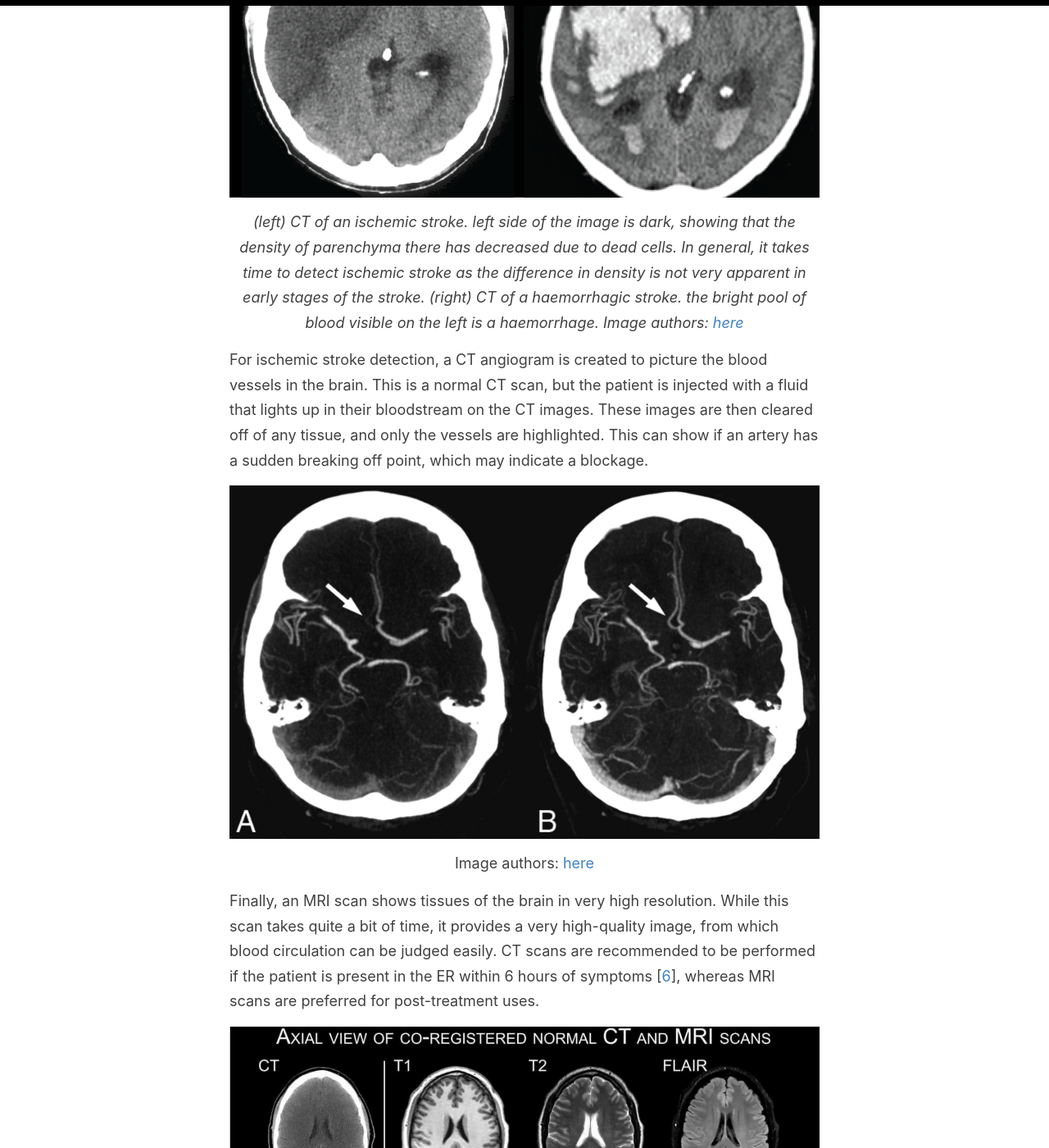
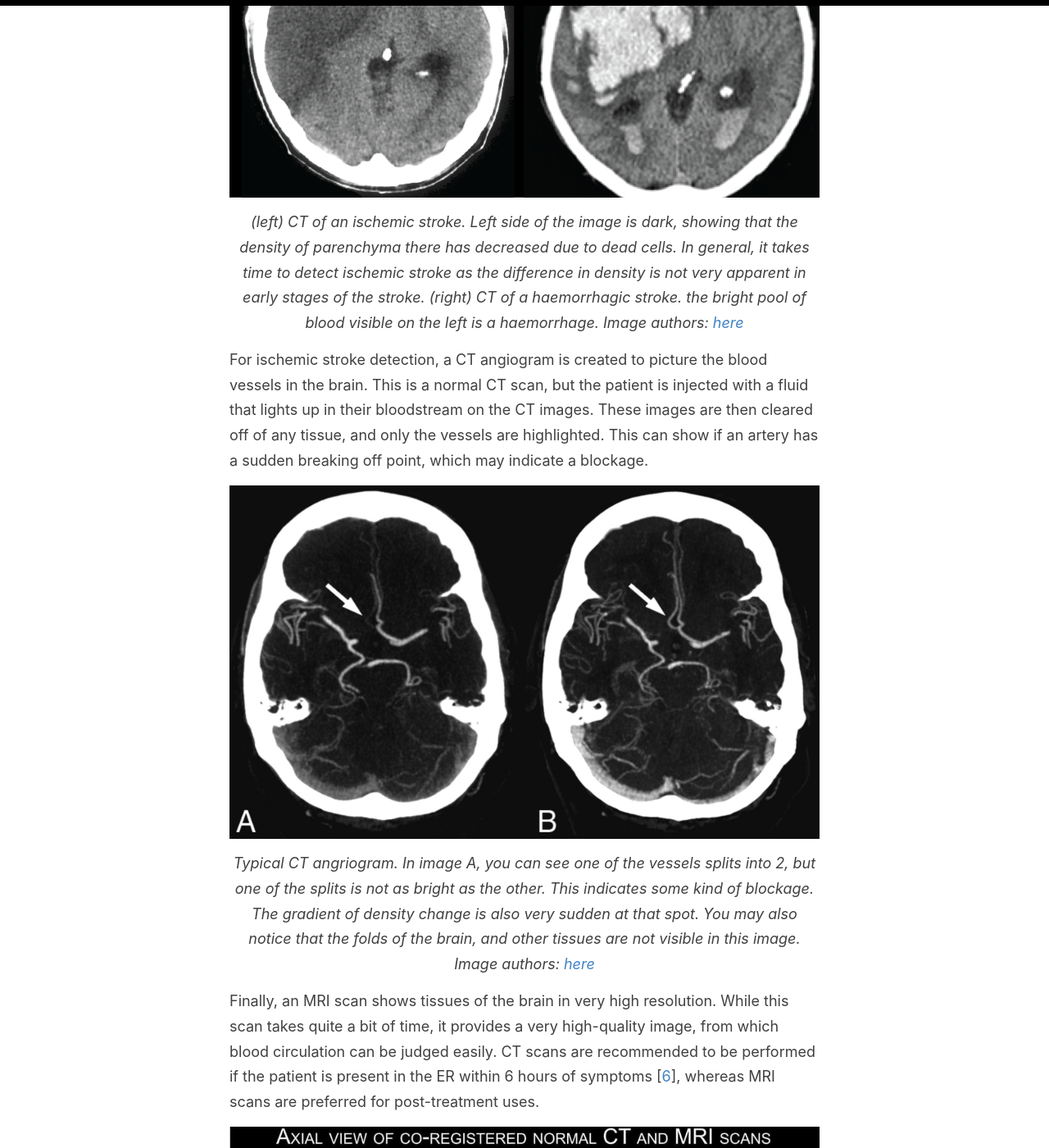
Before and after one commit to CodeSeeker99/codeseeker99.github.io, a Jekyll site: the page built from _posts/2021-02-04-how-is-a-stroke-treated.md, in a window 1280 px wide and 1400 px high, scrolled down 3152 px. Shown: the whole window at 82% size. Built offline with Jekyll 4.4.1, drawn with Linux system fonts in a browser that asks for light colours; our own code applies the rules of GitHub Pages for plain Markdown files; some of the changed text lies outside the part shown.

Commit message:
Update 2021-02-04-how-is-a-stroke-treated.md

```diff
--- a/_posts/2021-02-04-how-is-a-stroke-treated.md
+++ b/_posts/2021-02-04-how-is-a-stroke-treated.md
@@ -46,17 +46,17 @@ Blood tests are also done parallelly to determine if the cause of weakness / unc
 Imaging is one of the important confirmation tests done when a stroke is suspected. This is where the etiology of the stroke is determined. Primarily, there are 3 ways in which the brain can be imaged. The fastest method is a simple head CT scan as shown below. While the resolution of this image is less, haemorrhagic strokes can be easily identified in this scan as blood is visible as bright white (since it is denser than the surrounding tissue) on this scan. Any area that should not have blood, but is showing up white on the scan can immediately be identified as an area of haemorrhage. Ischemic strokes are not that easy to identify with just a simple CT scan as the areas deprived of blood can seem just as dense as the other regions for quite a long time. After some time, however, the deprived region starts to appear darker in the CT scan as the cells keep dying.
 
 ![CT scan of brain]({{site.baseurl}}/images/ctbrain.png)
-<p style="text-align:center"><i> (left) CT of an ischemic stroke. left side of the image is dark, showing that the density of parenchyma there has decreased due to dead cells. In general, it takes time to detect ischemic stroke as the difference in density is not very apparent in early stages of the stroke. (right) CT of a haemorrhagic stroke. the bright pool of blood visible on the left is a haemorrhage. Image authors: <a href="https://ysjournal.com/can-artificial-intelligence-tell-the-difference-between-ischemic-and-hemorrhagic-stroke/">here</a></i></p>
+<p style="text-align:center"><i> (left) CT of an ischemic stroke. Left side of the image is dark, showing that the density of parenchyma there has decreased due to dead cells. In general, it takes time to detect ischemic stroke as the difference in density is not very apparent in early stages of the stroke. (right) CT of a haemorrhagic stroke. the bright pool of blood visible on the left is a haemorrhage. Image authors: <a href="https://ysjournal.com/can-artificial-intelligence-tell-the-difference-between-ischemic-and-hemorrhagic-stroke/">here</a></i></p>
 
 For ischemic stroke detection, a CT angiogram is created to picture the blood vessels in the brain. This is a normal CT scan, but the patient is injected with a fluid that lights up in their bloodstream on the CT images. These images are then cleared off of any tissue, and only the vessels are highlighted. This can show if an artery has a sudden breaking off point, which may indicate a blockage.
 
 ![CT Angiogram of brain]({{site.baseurl}}/images/angiobrain.jpg)
-<p style="text-align:center"> Image authors: <a href="http://www.ajnr.org/content/36/10/1834">here</a> </p>
+<p style="text-align:center"><i> Typical CT angriogram. In image A, you can see one of the vessels splits into 2, but one of the splits is not as bright as the other. This indicates some kind of blockage. The gradient of density change is also very sudden at that spot. You may also notice that the folds of the brain, and other tissues are not visible in this image. Image authors: <a href="http://www.ajnr.org/content/36/10/1834">here</a> </i></p>
 
 Finally, an MRI scan shows tissues of the brain in very high resolution. While this scan takes quite a bit of time, it provides a very high-quality image, from which blood circulation can be judged easily. CT scans are recommended to be performed if the patient is present in the ER within 6 hours of symptoms [[6](https://www.ncbi.nlm.nih.gov/pmc/articles/PMC6707502/)], whereas MRI scans are preferred for post-treatment uses.
 
 ![Difference between MRI and CT scans]({{site.baseurl}}/images/mri.png)
-<p style="text-align:center"> Image authors: <a href="https://healthcareplex.com/mri-vs-ct-scan/">here</a> </p>
+<p style="text-align:center"><i> CT scan on the left as compared to different kinds of MRI on the right. Notice how basically none of the brain folds are visible on the CT while in the MRI, most tissues are distinguishable. Image authors: <a href="https://healthcareplex.com/mri-vs-ct-scan/">here</a></i></p>
 
 <h2 style="background-color:black; color:white">Treatment</h2>
 
```
